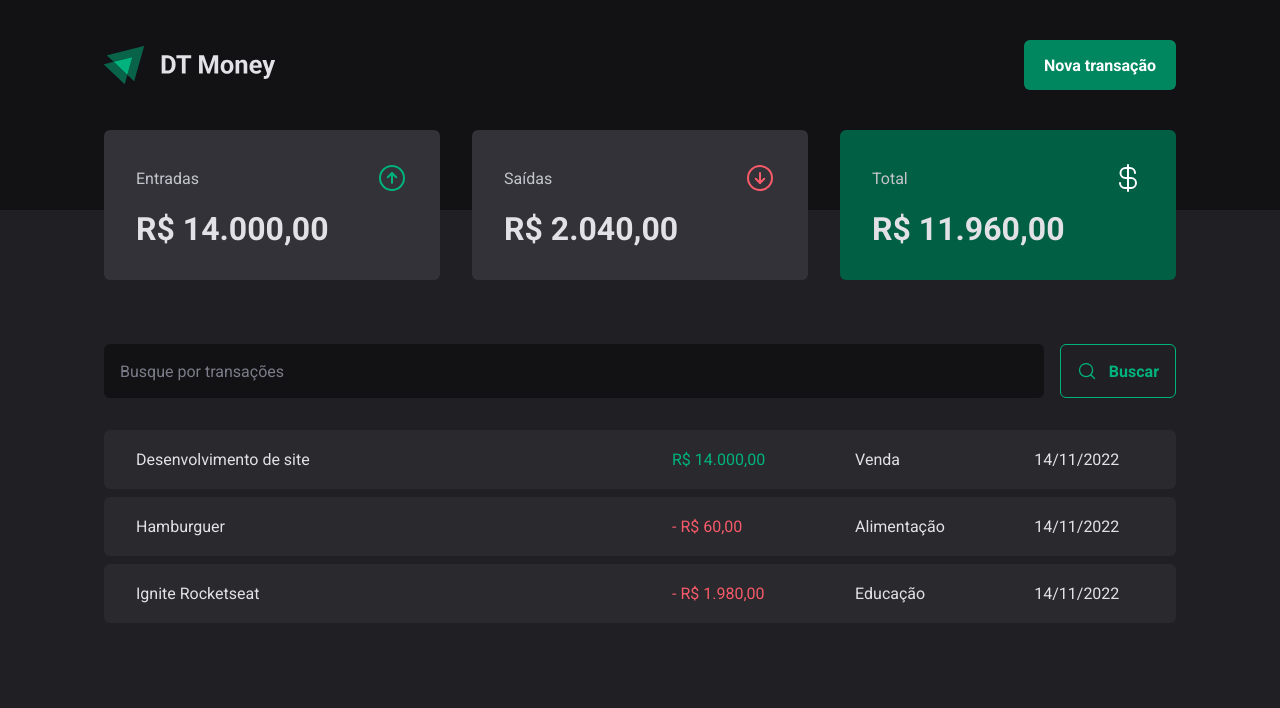
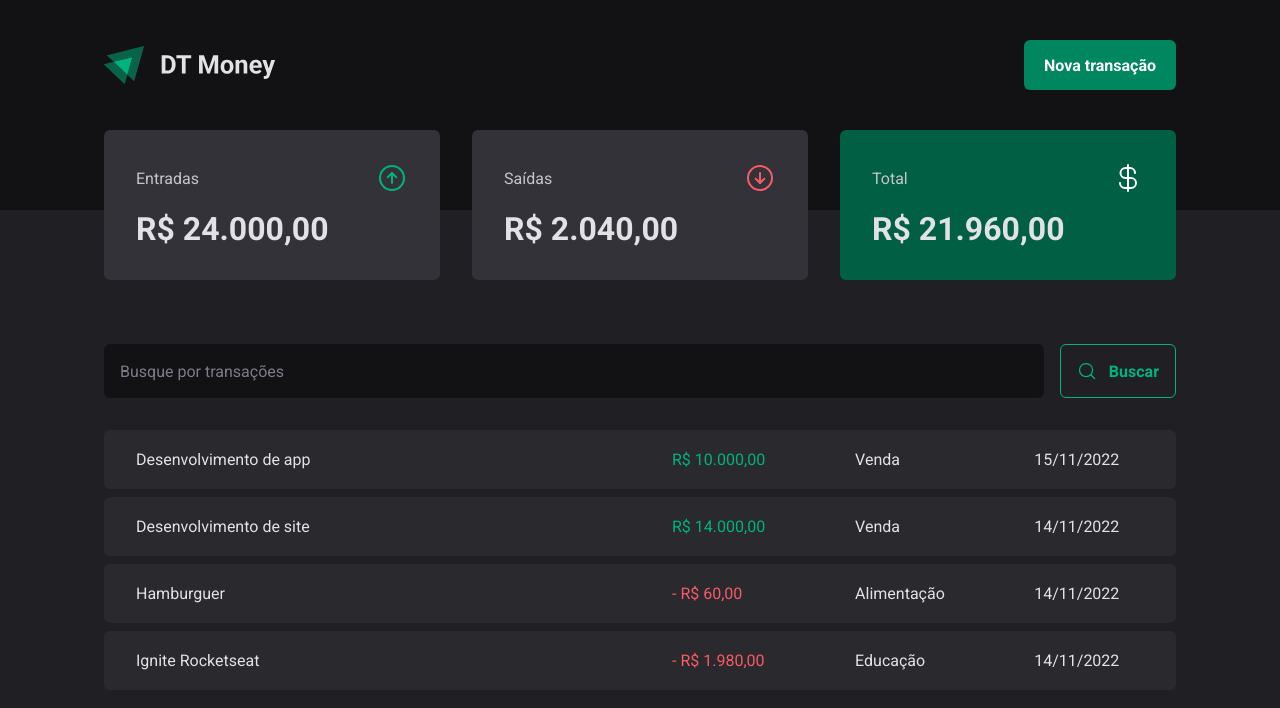
Before and after one commit to yuricavalini/ignite-dt-money, a React (Vite) app: page / in a window 1280 px wide. Shown: the top 708 px of the page. Built offline with nearby package versions, Linux system fonts and the light colour scheme; data requests are answered from the project's data file.

Commit message:
feat(transaction-context): add createTransaction method to TransactionContext

```diff
--- a/server.json
+++ b/server.json
@@ -23,6 +23,14 @@
       "category": "Educação",
       "price": 1980,
       "createdAt": "2022-11-14T08:36:24.962Z"
+    },
+    {
+      "description": "Desenvolvimento de app",
+      "category": "Venda",
+      "price": 10000,
+      "type": "income",
+      "createdAt": "2022-11-15T09:07:08.813Z",
+      "id": 4
     }
   ]
 }
--- a/src/components/NewTransactionModal/index.tsx
+++ b/src/components/NewTransactionModal/index.tsx
@@ -1,9 +1,11 @@
+import { useContext } from 'react';
 import { Controller, useForm } from 'react-hook-form';
 import * as zod from 'zod';
 import { zodResolver } from '@hookform/resolvers/zod';
 import * as Dialog from '@radix-ui/react-dialog';
 import { ArrowCircleDown, ArrowCircleUp, X } from 'phosphor-react';
 
+import { TransactionsContext } from '@/contexts/TransactionsContext';
 import {
   Overlay, Content, CloseButton, TransactionType, TransactionTypeButton,
 } from './styles';
@@ -18,20 +20,32 @@
 type NewTransactionFormInputs = zod.infer<typeof newTransactionFormSchema>;
 
 export default function NewTransactionModal() {
+  const { createTransaction } = useContext(TransactionsContext);
+
   const {
     control,
     register,
     handleSubmit,
     formState: { isSubmitting },
+    reset,
   } = useForm<NewTransactionFormInputs>({
     resolver: zodResolver(newTransactionFormSchema),
     defaultValues: { type: 'income' },
   });
 
   async function handleCreateNewTransaction(data: NewTransactionFormInputs) {
-    // eslint-disable-next-line no-promise-executor-return
-    await new Promise((resolve) => setTimeout(resolve, 2000));
-    console.log(data);
+    const {
+      description, category, price, type,
+    } = data;
+
+    await createTransaction({
+      description,
+      category,
+      price,
+      type,
+    });
+
+    reset();
   }
 
   return (
--- a/src/contexts/TransactionsContext.tsx
+++ b/src/contexts/TransactionsContext.tsx
@@ -1,13 +1,21 @@
 import {
   createContext, ReactNode, useEffect, useState,
 } from 'react';
+
 import { Transaction } from '@/models/transaction';
 import { api } from '@/lib/axios';
-import { AxiosResponse } from 'axios';
+
+interface CreateTransactionInput {
+  description: string;
+  price: number;
+  category: string;
+  type: 'income' | 'outcome';
+}
 
 interface TransactionsContextType {
   transactions: Transaction[];
   fetchTransactions: (query?: string) => Promise<void>;
+  createTransaction: (data: CreateTransactionInput) => Promise<void>;
 }
 
 interface TransactionsProviderProps {
@@ -31,6 +39,22 @@
     setTransactions(response.data);
   }
 
+  async function createTransaction(data: CreateTransactionInput) {
+    const {
+      description, category, price, type,
+    } = data;
+
+    const response = await api.post<Transaction>('transactions', {
+      description,
+      category,
+      price,
+      type,
+      createdAt: new Date(),
+    });
+
+    setTransactions((prevState) => [response.data, ...prevState]);
+  }
+
   useEffect(() => {
     // eslint-disable-next-line @typescript-eslint/no-floating-promises
     fetchTransactions();
@@ -42,6 +66,7 @@
       value={{
         transactions,
         fetchTransactions,
+        createTransaction,
       }}
     >
       {children}
```
